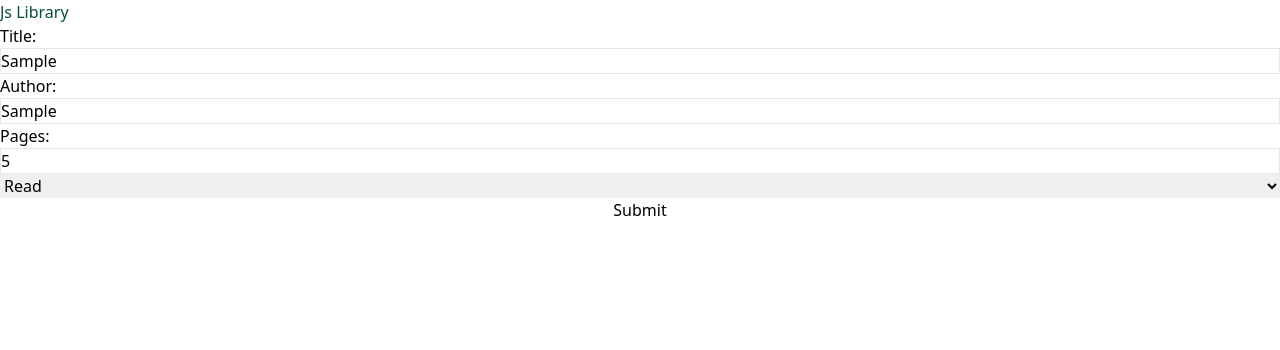
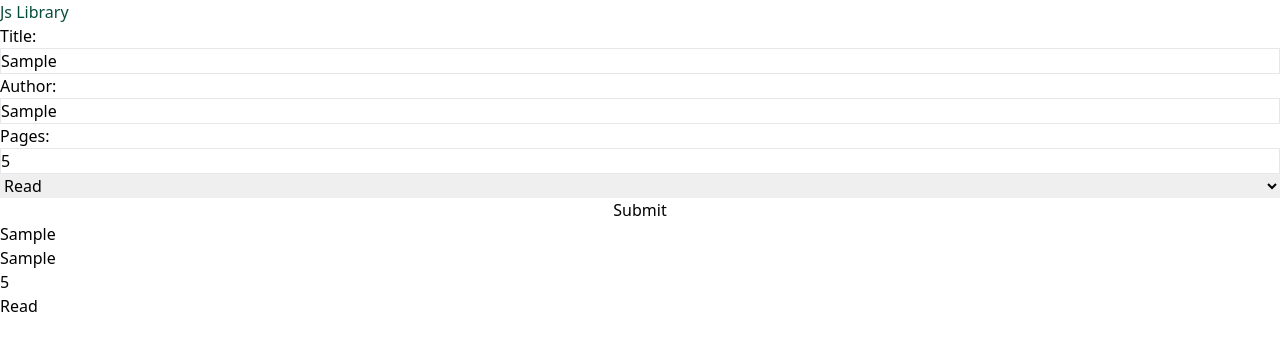
Before and after one commit to gurbuzertunga/js_library, a plain HTML site: page index.html in a window 1280 px wide. Both pictures are taken after typing "Sample", "Sample", "5" into the empty fields and a click on the button "Submit". Drawn offline with nearby package versions, Linux system fonts and the light colour scheme.

Commit message:
Add myLibrary emunarator loop

```diff
--- a/assets/main.js
+++ b/assets/main.js
@@ -1,31 +1,60 @@
 let myLibrary = [];
-let titleValue = document.getElementById('title');
-let authorValue = document.getElementById('author');
-let pagesValue = document.getElementById('pages');
-let dropdown = document.getElementById('read');
+let bookWrapper = document.getElementById("books");
+let titleValue = document.getElementById("title");
+let authorValue = document.getElementById("author");
+let pagesValue = document.getElementById("pages");
+let dropdown = document.getElementById("read");
 let dropdownValue = dropdown.options[dropdown.selectedIndex];
-let buttonValue = document.getElementById('submit');
-const formValue = document.getElementById('form');
-formValue.addEventListener('submit', stopRefresh);
-buttonValue.addEventListener('click', addBook);
+let buttonValue = document.getElementById("submit");
+const formValue = document.getElementById("form");
+formValue.addEventListener("submit", stopRefresh);
+buttonValue.addEventListener("click", addBook);
+let p1 = document.createElement("p");
+let p2 = document.createElement("p");
+let p3 = document.createElement("p");
+let p4 = document.createElement("p");
 
 function stopRefresh(e) {
   e.preventDefault();
 }
 
 function Book(title, author, pages, read) {
-  this.title = title
-  this.author = author
-  this.pages = pages
-  this.read = read
-  this.info = function() {
-    console.log(this.title + " by " + this.author + ", " + this.pages + " pages, " + this.read)
-  }
+  this.title = title;
+  this.author = author;
+  this.pages = pages;
+  this.read = read;
+  this.info = function () {
+    console.log(
+      this.title +
+        " by " +
+        this.author +
+        ", " +
+        this.pages +
+        " pages, " +
+        this.read
+    );
+  };
 }
 
 function addBook() {
-  let newBook = new Book(titleValue.value, authorValue.value, pagesValue.value, dropdownValue.textContent )
+  let newBook = new Book(
+    titleValue.value,
+    authorValue.value,
+    pagesValue.value,
+    dropdownValue.textContent
+  );
   console.log(newBook);
   myLibrary.push(newBook);
-  console.log(myLibrary);
+  // console.log(myLibrary);
+  for (let i = 0; i < myLibrary.length; i++) {
+    p1.innerHTML = myLibrary[i].title;
+    p2.innerHTML = myLibrary[i].author;
+    p3.innerHTML = myLibrary[i].pages;
+    p4.innerHTML = myLibrary[i].read;
+
+    bookWrapper.appendChild(p1);
+    bookWrapper.appendChild(p2);
+    bookWrapper.appendChild(p3);
+    bookWrapper.appendChild(p4);
+  }
 }
--- a/index.html
+++ b/index.html
@@ -32,6 +32,7 @@
         <input type="text" id="title" name="title" class="border">
         <button type="submit" id="submit">Submit</button> -->
     </div>
+    <div class="book-wrapper" id="books"></div>
     <script src="assets/main.js"></script>
   </body>
 </html>
```
